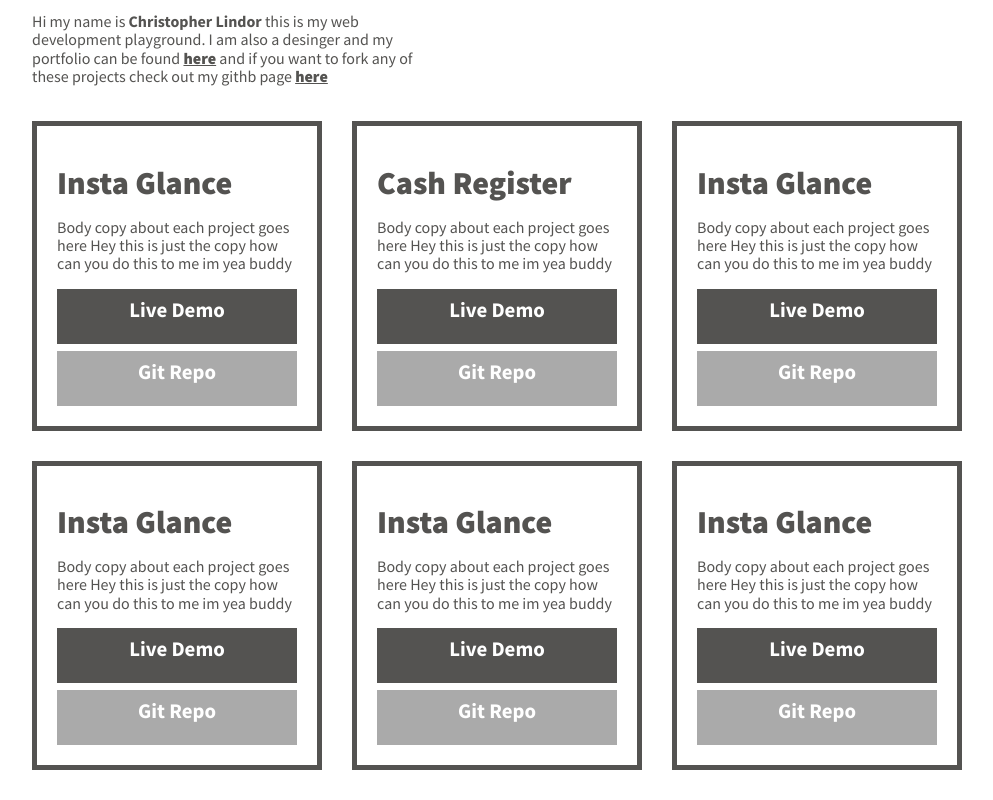
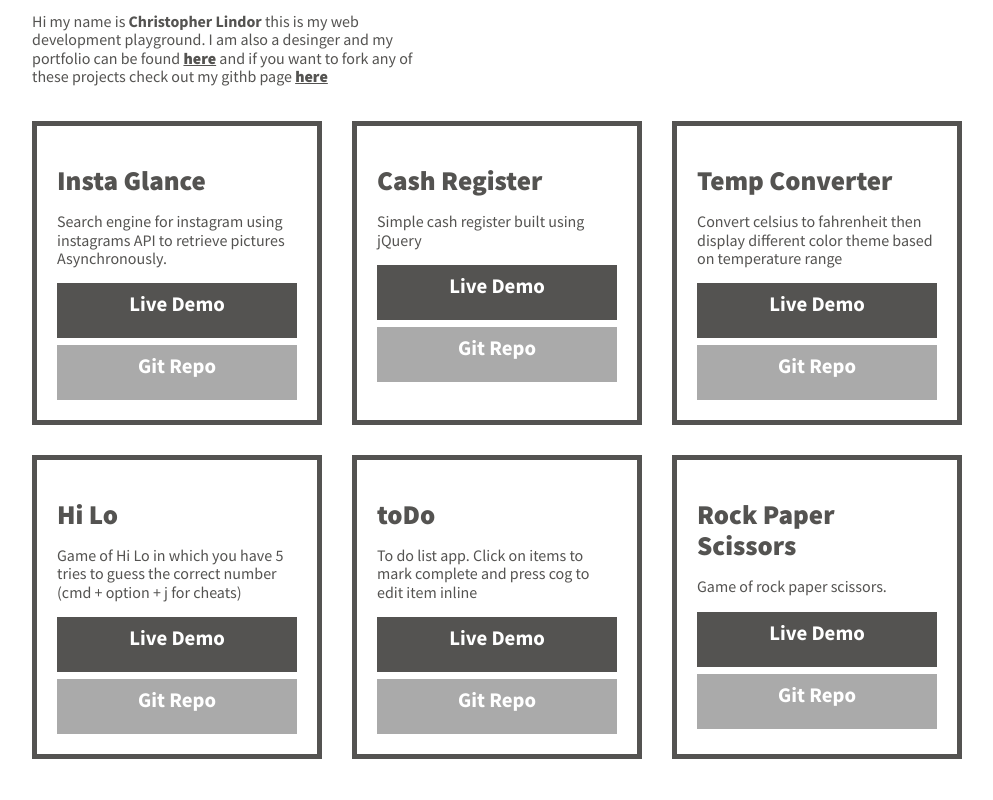
Before and after one commit to chrislindor/chrislindor.github.io, a plain HTML site: page index.html in a window 1280 px wide. Shown: the part 114-914 px from the top of the page, without its empty margins (0-993 px from the left). Drawn offline with nearby package versions, Linux system fonts and the light colour scheme.

Commit message:
added app descriptions and fixed links

```diff
--- a/css/style.css
+++ b/css/style.css
@@ -35,7 +35,7 @@ header a {
 }
 
 .project-header {
-  font-size: 2em;
+  font-size: 1.7em;
   font-weight: 900;
   margin: 0;
 }
--- a/index.html
+++ b/index.html
@@ -22,7 +22,7 @@
           <img src="" alt="" />
           <h2 class="project-header">Insta Glance</h2>
           <p class="project-description">
-            Body copy about each project goes here Hey this is just the copy how can you do this to me im yea buddy
+            Search engine for instagram using instagrams API to retrieve pictures Asynchronously.
           </p>
           <a href="instaglance/index.html" class="demo-link" target="_blank">Live Demo</a>
           <a href="https://github.com/chrislindor/chrislindor.github.io/tree/master/instaGlance" class="repo-link" target="_blank"> Git Repo</a>
@@ -32,50 +32,50 @@
           <img src="" alt="" />
           <h2 class="project-header">Cash Register</h2>
           <p class="project-description">
-            Body copy about each project goes here Hey this is just the copy how can you do this to me im yea buddy
+            Simple cash register built using jQuery
           </p>
           <a href="cashRegisterJquery/index.html" class="demo-link" target="_blank">Live Demo</a>
-          <a href="#" class="repo-link" target="_blank"> Git Repo</a>
+          <a href="https://github.com/chrislindor/chrislindor.github.io/tree/master/cashRegisterJquery" class="repo-link" target="_blank"> Git Repo</a>
         </section>
 
         <section class="project-section">
           <img src="" alt="" />
-          <h2 class="project-header">Insta Glance</h2>
+          <h2 class="project-header">Temp Converter</h2>
           <p class="project-description">
-            Body copy about each project goes here Hey this is just the copy how can you do this to me im yea buddy
+            Convert celsius to fahrenheit then display different color theme based on temperature range
           </p>
-          <a href="instaglance/index.html" class="demo-link" target="_blank">Live Demo</a>
-          <a href="#" class="repo-link" target="_blank"> Git Repo</a>
+          <a href="weatherApp/index.html" class="demo-link" target="_blank">Live Demo</a>
+          <a href="https://github.com/chrislindor/chrislindor.github.io/tree/master/weatherApp" class="repo-link" target="_blank"> Git Repo</a>
         </section>
 
         <section class="project-section">
           <img src="" alt="" />
-          <h2 class="project-header">Insta Glance</h2>
+          <h2 class="project-header">Hi Lo</h2>
           <p class="project-description">
-            Body copy about each project goes here Hey this is just the copy how can you do this to me im yea buddy
+            Game of Hi Lo in which you have 5 tries to guess the correct number (cmd + option + j for cheats)
           </p>
-          <a href="instaglance/index.html" class="demo-link" target="_blank">Live Demo</a>
-          <a href="#" class="repo-link" target="_blank"> Git Repo</a>
+          <a href="hiLo/index.html" class="demo-link" target="_blank">Live Demo</a>
+          <a href="https://github.com/chrislindor/chrislindor.github.io/tree/master/hiLo" class="repo-link" target="_blank"> Git Repo</a>
         </section>
 
         <section class="project-section">
           <img src="" alt="" />
-          <h2 class="project-header">Insta Glance</h2>
+          <h2 class="project-header">toDo</h2>
           <p class="project-description">
-            Body copy about each project goes here Hey this is just the copy how can you do this to me im yea buddy
+            To do list app. Click on items to mark complete and press cog to edit item inline
           </p>
-          <a href="instaglance/index.html" class="demo-link" target="_blank">Live Demo</a>
-          <a href="#" class="repo-link" target="_blank"> Git Repo</a>
+          <a href="toDoindex.html" class="demo-link" target="_blank">Live Demo</a>
+          <a href="https://github.com/chrislindor/chrislindor.github.io/tree/master/toDo" class="repo-link" target="_blank"> Git Repo</a>
         </section>
 
         <section class="project-section">
           <img src="" alt="" />
-          <h2 class="project-header">Insta Glance</h2>
+          <h2 class="project-header">Rock Paper Scissors</h2>
           <p class="project-description">
-            Body copy about each project goes here Hey this is just the copy how can you do this to me im yea buddy
+            Game of rock paper scissors.
           </p>
-          <a href="instaglance/index.html" class="demo-link" target="_blank">Live Demo</a>
-          <a href="#" class="repo-link" target="_blank"> Git Repo</a>
+          <a href="rock_paper_scissors/index.html" class="demo-link" target="_blank">Live Demo</a>
+          <a href="https://github.com/chrislindor/chrislindor.github.io/tree/master/rock_paper_scissors" class="repo-link" target="_blank"> Git Repo</a>
         </section>
       </main>
     </div>
```
